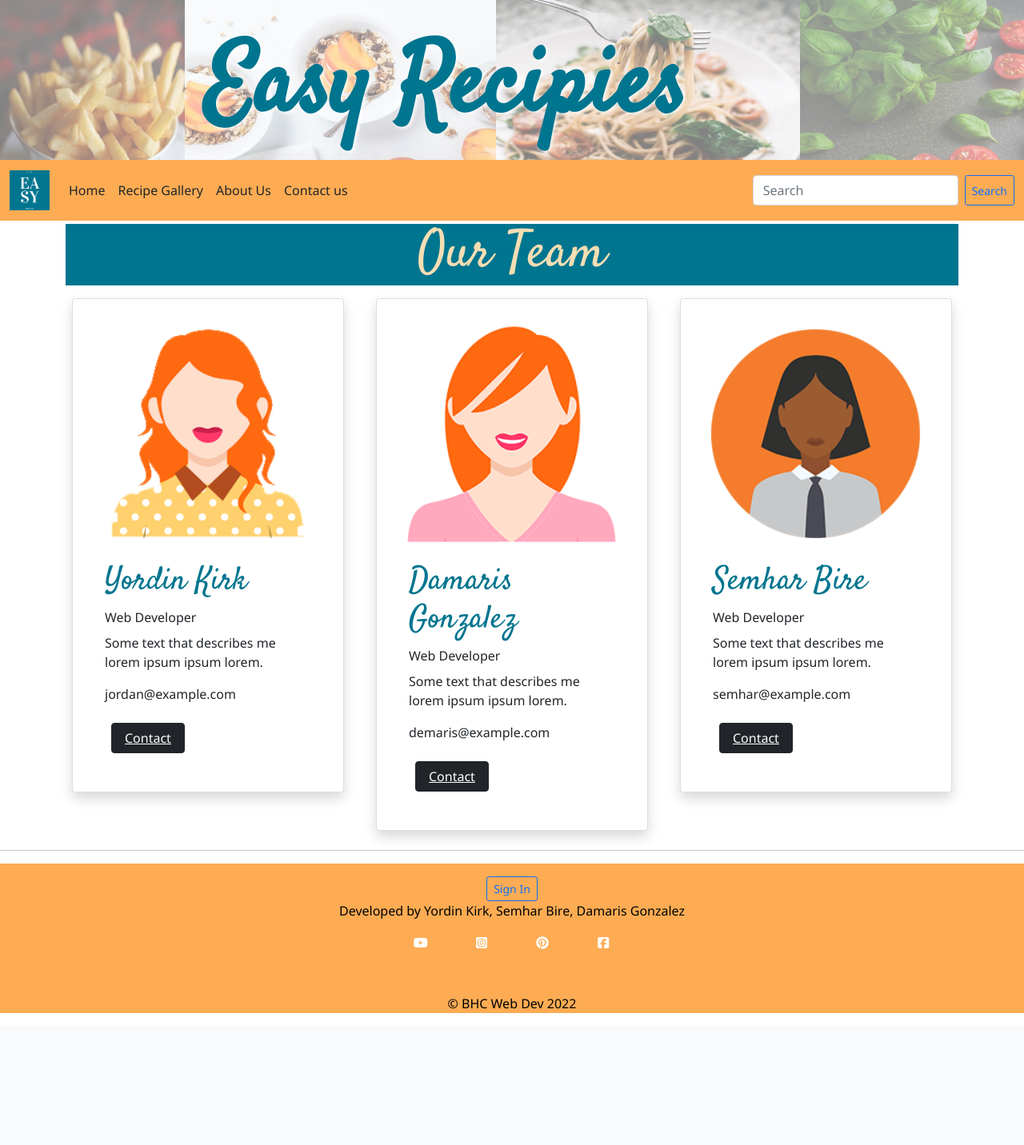
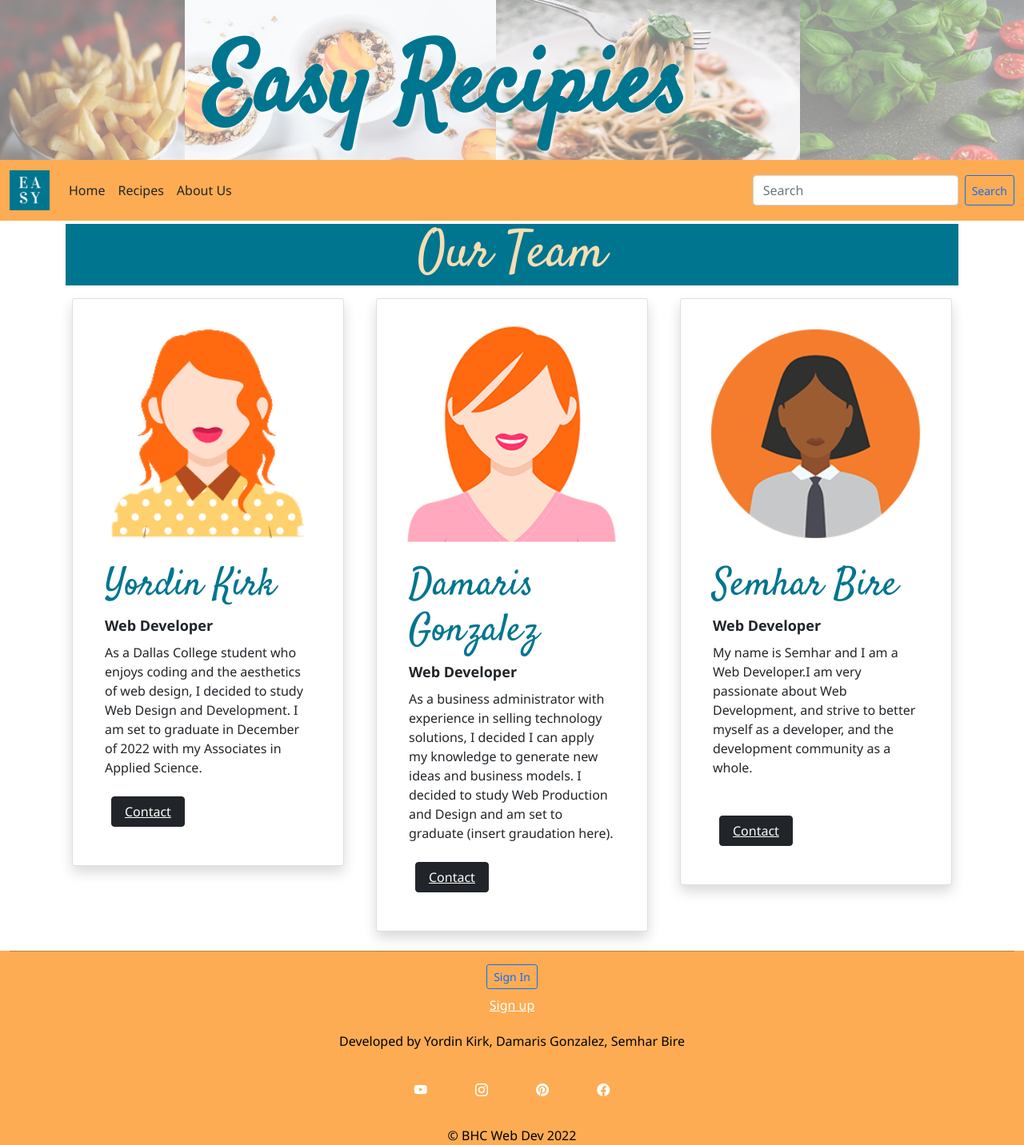
Before and after one commit to KevinKlin3/easyrecipes, a PHP site: page /about.php in a window 1280 px wide. Shown: the whole page at 80% size. Before the commit the page ends 1267 px from the top, so only its background shows below. Run offline with PHP 8.4, Linux system fonts and the light colour scheme; some libraries are stand-ins or nearby versions.

Commit message:
new changes

```diff
--- a/about.php
+++ b/about.php
@@ -9,41 +9,39 @@ $pageTitle = "Home";
 
 $pageContent = <<<HERE
 <main class="container mt-1">
-  <h2 class="text-center" id="recipeTitle">Our Team</h2>
+  <h1 class="text-center">Our Team</h1>
   <div class="row">
-    <div class="col-sm-4">
+    <div class="col-sm-4 h-50">
       <div class="card shadow p-4 m-2">
         <img class="card-img-top" src="images/jordan.png" alt="Jordan">
         <div class="card-body">
           <h2 id="name">Yordin Kirk</h2>
-          <p class="card-title">Web Developer</p>
-          <p>Some text that describes me lorem ipsum ipsum lorem.</p>
-          <p>jordan@example.com</p>
-          <button class="btn btn-dark m-2"><a class="text-white m-1" href="contactus.php">Contact</a></button>
+          <p id="ptitle"class="card-title">Web Developer</p>
+          <p>As a Dallas College student who enjoys coding and the aesthetics of web design, I decided to study Web Design and Development. I am set to graduate in December of 2022 with my Associates in Applied Science.</p>
+          <button class="btn btn-dark m-2"><a class="text-white m-1" href="contact.php">Contact</a></button>
         </div>
       </div>
     </div>
-    <div class="col-sm-4">
+    <div class="col-sm-4 h-50">
       <div class="card shadow p-4 m-2">
         <img class="card-img-top" src="images/demaris.png" alt="Damaris">
         <div class="card-body">
           <h2 id="name">Damaris Gonzalez</h2>
-          <p class="card-title">Web Developer</p>
-          <p>Some text that describes me lorem ipsum ipsum lorem.</p>
-          <p>demaris@example.com</p>
-          <button class="btn btn-dark m-2"><a class="text-white m-1" href="contactus.php">Contact</a></button>
+          <p id="ptitle" class="card-title">Web Developer</p>
+          <p>As a business administrator with experience in selling technology solutions, I decided I can apply my knowledge to generate new ideas and business models. I decided to study Web Production and Design and am set to graduate (insert graudation here).</p>
+          <button class="btn btn-dark m-2"><a class="text-white m-1" href="contact.php">Contact</a></button>
         </div>
       </div>
     </div>
-    <div class="col-sm-4">
+    <div class="col-sm-4 h-50">
       <div class="card shadow p-4 m-2">
         <img class="card-img-top" src="images/semhar.png" alt="Semhar">
         <div class="card-body">
           <h2 id="name">Semhar Bire</h2>
-          <p class="card-title">Web Developer</p>
-          <p>Some text that describes me lorem ipsum ipsum lorem.</p>
-          <p>semhar@example.com</p>
-          <button class="btn btn-dark m-2"><a class="text-white m-1" href="contactus.php">Contact</a></button>
+          <p id="ptitle" class="card-title">Web Developer</p>
+          <p>My name is Semhar and I am a Web Developer.I am very passionate about Web Development, and strive to better myself as a developer, and the development community as a whole.</p>
+          <br>
+          <button class="btn btn-dark m-2"><a class="text-white m-1" href="contact.php">Contact</a></button>
         </div>
       </div>
     </div>
--- a/contact.php
+++ b/contact.php
@@ -1,13 +1,10 @@
 <?php
 include 'config.php';
-if(!$conn)  {
-   echo "Failed to connect to MySQL: ". mysqli_connect_error();
-}
 
 $pageTitle = "Contact Us";
 $pageContent =<<<HERE
 <main class="container-fluid bg-light m-1">
-  <h2 class="text-center mt-2" id="recipeTitle">Contact Form</h2>
+  <h1 class="text-center mt-2" id="recipeTitle">Contact Form</h1>
   <div class="container">
     <form action="thankyou.php">
       <label for="fname">First Name</label>
--- a/css/index.css
+++ b/css/index.css
@@ -14,11 +14,27 @@ body {
   height: 25vh;
   object-fit: contain;
 }
+main h1{
+  font-family: "Satisfy", cursive;
+  background-color: #00758f;
+  color:wheat;
+  font-size: 8vh;
+}
 #name {
   font-family: "Satisfy", cursive;
   color: #00758f;
-  font-size: 5vh;
+  font-size: 6vh;
 }
+#ptitle  {
+font-size: 18px;
+font-weight: 700;
+}
+h2{
+  font-family: "Satisfy", cursive;
+  color: #00758f;
+  font-size: 4vh;
+}
+
 div h1.header {
   /* padding-top: 5vh; */
   margin: auto;
@@ -51,19 +67,12 @@ li a:hover{
   background: -webkit-linear-gradient(to right, rgba(0, 117, 143, 1), rgba(95, 96, 99, 1));
   background: linear-gradient(to right, rgba(0, 117, 143, 1), rgba(95, 96, 99, 1));
 }
-.fakeimg {
-  border-radius: 25px;
-  width: 50%;
-  height: auto;
-  background: #FDAC53;
-}
+
 label {
   padding: .5rem;
 }
 footer {
-  left: 0;
-  bottom: 0;
-  width: 100%;
+  max-width: 100%;
   background-color: #FDAC53;
   color: #000000;
   text-align: center;
@@ -77,11 +86,44 @@ display: inline-block;
 width: 72px;
 height: 72px;
 background-position: -72px 0;
+padding-top: 15px;
 }
 main  {
   top: 2rem;
 }
+/* recipe */
 
+#gallery-img {
+  max-width: 50%;
+  margin-left: 25%;
+}
+#g-text {
+  color:#8d9440;
+  font-weight: bold;
+  font-family: 'Indie Flower', cursive;
+  font-size: 30px;
+}
+/* #recipe-title {
+  background-color: #00758f;
+  color:wheat;
+  font-size: 8vh;
+  font-family: 'Satisfy', cursive;
+} */
+#myRecipe {
+ background-color: #00758f;
+ color:wheat;
+ font-size: 8vh;
+ font-family: 'Satisfy', cursive;
+}
+#recipeImage  {
+  max-width: 20%;
+  max-height: auto;
+}
+
+#imageThumbnail {
+  max-width: 20vh;
+  max-height: fit-content;
+}
 /* Semhar */
 .about-section {
   padding: 50px;
@@ -128,9 +170,9 @@ input[type=submit]:hover {
     flex-wrap: wrap;
     height:fit-content;}
 }
-/* #title  {
+ #title  {
   padding-left: 16%;
-} */
+}
 
 /* Medium screens and under */
 @media screen and (max-width: 600px) {
--- a/newRecipe.php
+++ b/old/newRecipe.php
@@ -116,7 +116,7 @@ if(isset($_POST['submit'])) {
     }//EO else query
     $pageContent .= <<<HERE
     <content class="container-fluid">
-   <h2 class='recipe-title'>$recipeTitle</h2>
+   <h2 id="myRecipe">$recipeTitle</h2>
     <div class="img-fluid">
        <div> $recipeImage</div>
     </div>
@@ -135,7 +135,7 @@ $pageContent .= <<<HERE
    <form action="newRecipe.php" enctype="multipart/form-data" method = "post">
       <div class="form-group">
          <label for="recipeTitle">Recipe Title</label>
-         <input type="text" name="recipeTitle" id="recipeTitle" value="$recipeTitle" placeholder="Recipe Title" class ="form-control" required>$invalid_recipeTitle
+         <input type="text" name="recipeTitle" id="title" value="$recipeTitle" placeholder="Recipe Title" class ="form-control" required>$invalid_recipeTitle
       </div>
       <h5>Please select an image for your recipe.</h5>
       <div class="form-group">
@@ -172,7 +172,5 @@ $pageContent .= <<<HERE
       </div>
 </main>
 HERE;
-//EO else form
-$pageTitle = "New Recipe";
 include 'template.php';
 ?>
--- a/template.php
+++ b/template.php
@@ -6,22 +6,21 @@
     <meta name="viewport" content="width=device-width, initial-scale=1">
     <!-- Latest compiled and minified CSS -->
     <link href="https://cdn.jsdelivr.net/npm/bootstrap@5.1.3/dist/css/bootstrap.min.css" rel="stylesheet">
-
     <!-- Latest compiled JavaScript -->
     <script src="https://cdn.jsdelivr.net/npm/bootstrap@5.1.3/dist/js/bootstrap.bundle.min.js"></script>
-    <!--FontAwesome kit-->
-    <script src="https://kit.fontawesome.com/c0e800fc4a.js" crossorigin="anonymous"></script>
-
+    <!--icons-->
+    <link rel="stylesheet" href="https://cdn.jsdelivr.net/npm/bootstrap-icons@1.8.1/font/bootstrap-icons.css">
     <!--External Style sheet-->
     <link rel="stylesheet" type="text/css" href="css/index.css">
     <link rel="stylesheet" type="text/css" href="css/recipe.css">
     <!-- favicon -->
-    <link rel="icon" type="image/png" sizes="32x32" href="images\logo.png">
+    <link rel="icon" type="image/png" sizes="16x16" href="images\logo.png">
     <!--Fonts from google-->
     <link rel="preconnect" href="https://fonts.googleapis.com">
     <link rel="preconnect" href="https://fonts.gstatic.com" crossorigin>
     <link href="https://fonts.googleapis.com/css2?family=Indie+Flower&family=Satisfy&display=swap" rel="stylesheet">
   </head>
+
   <body>
     <header class="hero">
     </header>
@@ -43,13 +42,10 @@
                 <a class="nav-link text-dark" aria-current="page" href="index.php">Home</a>
               </li>
               <li class="nav-item">
-                <a class="nav-link text-dark" href="gallery.php">Recipe Gallery</a>
+                <a class="nav-link text-dark" href="recipe.php">Recipes</a>
               </li>
               <li class="nav-item">
                 <a class="nav-link text-dark" href="about.php">About Us</a>
-              </li>
-              <li class="nav-item">
-                <a class="nav-link text-dark" href="contact.php">Contact us</a>
               </li>
             </ul>
             <form class="d-flex">
@@ -63,35 +59,34 @@
 <?php
 print $pageContent;
 ?>
+    <footer class="container-fluid">
     <hr>
-    <footer class="container-fluid">
       <!-- sign in -->
       <?php
 		$loginButton = NULL;
       if (auth_user()) {
-          $loginButton = <<<HERE
-            <form class="form-inline" action="index.php" method="post">
-              <button class="btn btn-outline-primary btn-sm mt-3" name="logout" type="submit">Log Out</button>
+        $loginButton = '<form class="form-inline" action="index.php" method="post">
+            <button class="btn btn-outline-primary btn-sm mb-2" name="logout" type="submit">Log Out</button>
           </form>
           <form class="form-inline" action="profile.php" method="post" >
-              <button class="btn btn-success btn-sm mt-3" type="submit">Profile</button>
-            </form>
-          HERE;
+            <button class="btn btn-outline-success btn-sm mb-2" type="submit">Profile</button>
+          </form>';
       } else {
-          $loginButton = <<<HERE
-            <form class="form-inline" action="login.php" method="post" >
-              <button class="btn btn-outline-primary btn-sm mt-3" type="submit">Sign In</button>
-            </form>
-          HERE;
+        $loginButton = '<form class="form-inline" action="login.php" method="post" >
+          <button class="btn btn-outline-primary btn-sm mb-2" type="submit">Sign In</button>
+        </form>';
       }
       print $loginButton;
       ?>
-      <p>Developed by Yordin Kirk, Semhar Bire, Damaris Gonzalez</p>
-      <a href="https://www.youtube.com" target="_blank"><i class="fa-brands fa-youtube"></i></a>
-      <a href="https://www.instagram.com" target="_blank"><i class="fa-brands fa-instagram-square"></i></a>
-      <a href="https://www.pinterest.com" target="_blank"><i class="fa-brands fa-pinterest"></i></a>
-      <a href="https://www.facebook.com" target="_blank"><i class="fa-brands fa-facebook-square"></i></a>
-      <p>© BHC Web Dev 2022</p>
+      <a href="register.php">Sign up</a>
+      <h6 class="mb-4 mt-4">Developed by Yordin Kirk, Damaris Gonzalez, Semhar Bire</h6>
+      <div class="container-fluid">
+      <a href="https://www.youtube.com" target="_blank"><i class="bi bi-youtube"></i></a>
+      <a href="https://www.instagram.com" target="_blank"><i class="bi bi-instagram"></i></a>
+      <a href="https://www.pinterest.com" target="_blank"><i class="bi bi-pinterest "></i></a>
+      <a href="https://www.facebook.com" target="_blank"><i class="bi bi-facebook"></i></a>
+    </div>
+      <h7>© BHC Web Dev 2022</h7>
     </footer>
   </body>
 </html>
```
Also changed, not shown: css/recipe.css (deleted, +0 -32 lines), index.php (+29 -10 lines), old/logout.php (added, +7 -0 lines), old/recipe.php (renamed from recipe.php, +8 -15 lines), images/logo.png, old/deleteverify.php (renamed from deleteverify.php), old/gallery.php (renamed from gallery.php), old/login.php (renamed from login.php), old/samplenewRecipe.php (renamed from samplenewRecipe.php), old/thankyou.php (renamed from thankyou.php). Lines whose indentation alone changed are shown as unchanged.
